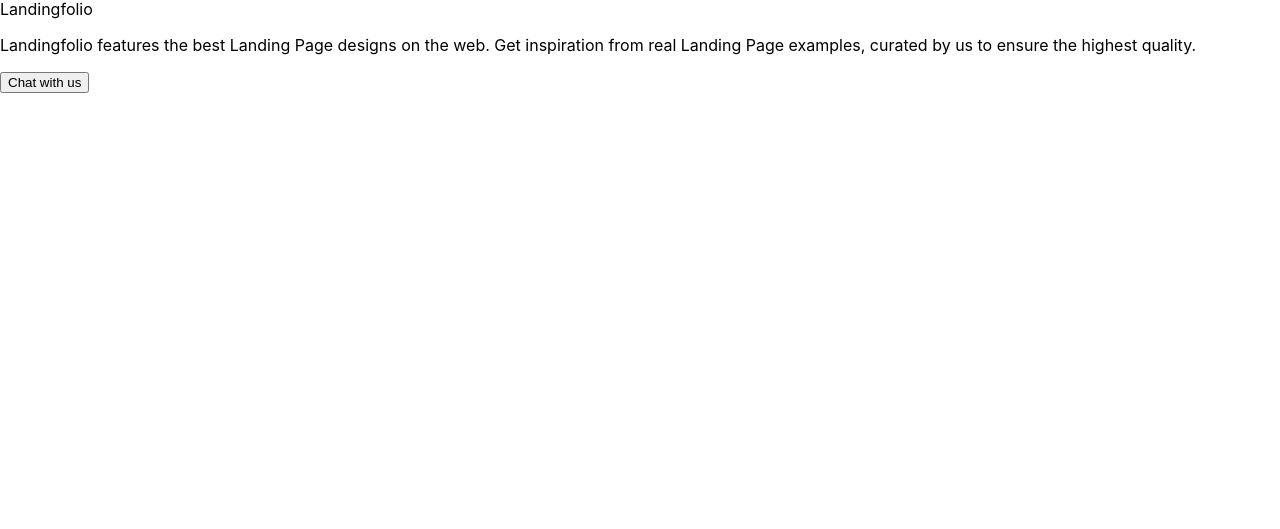
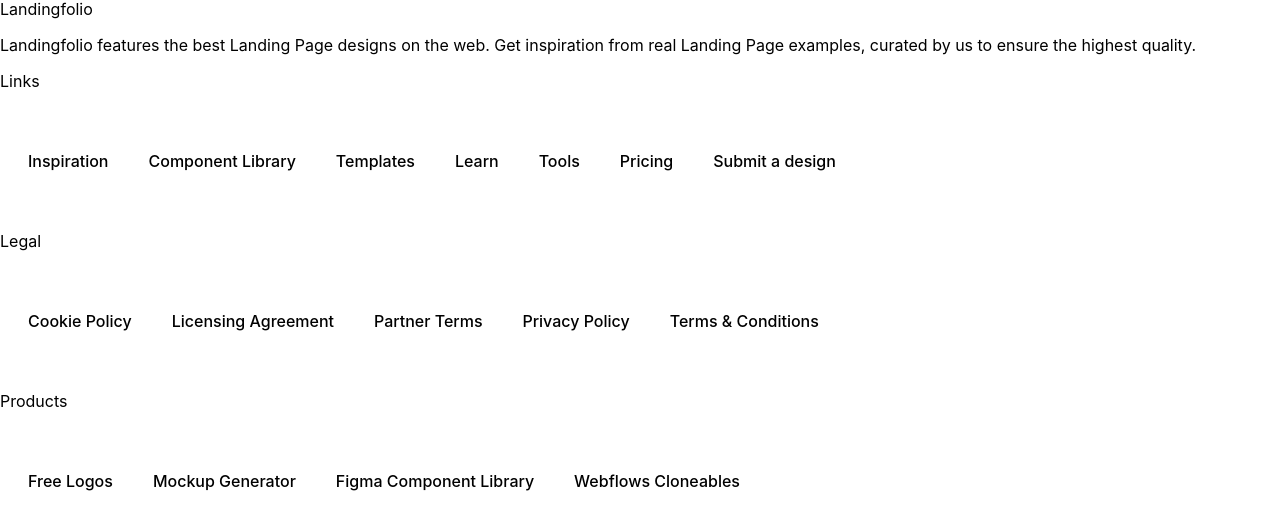
Before and after one commit to Baumi92/react-landing-page-clone-pjct-react-1-landing-page-clone-, a JavaScript app: page / in a window 1280 px wide. Shown: the part 839-1368 px from the top of the page. Before the commit the page ends 932 px from the top, so only its background shows below. Built offline with nearby package versions, Linux system fonts and the light colour scheme; the HTML template or start-up script is replaced by a standard one.

Commit message:
Add footer

```diff
--- a/src/App.js
+++ b/src/App.js
@@ -80,13 +80,78 @@
       </main>
       <footer>
         <div>
-          <span>Landingfolio</span>
-          <p>
-            Landingfolio features the best Landing Page designs on the web. Get
-            inspiration from real Landing Page examples, curated by us to ensure
-            the highest quality.
-          </p>
-          <button> Chat with us</button>
+          <section>
+            <span>Landingfolio</span>
+            <p>
+              Landingfolio features the best Landing Page designs on the web.
+              Get inspiration from real Landing Page examples, curated by us to
+              ensure the highest quality.
+            </p>
+
+            <div>
+              <p>Links</p>
+              <ul>
+                <li>
+                  <a href="/#">Inspiration</a>
+                </li>
+                <li>
+                  <a href="/#">Component Library</a>
+                </li>
+                <li>
+                  <a href="/#">Templates</a>
+                </li>
+                <li>
+                  <a href="/#">Learn</a>
+                </li>
+                <li>
+                  <a href="/#">Tools</a>
+                </li>
+                <li>
+                  <a href="/#">Pricing</a>
+                </li>
+                <li>
+                  <a href="/#">Submit a design</a>
+                </li>
+              </ul>
+              <div>
+                <p>Legal</p>
+                <ul>
+                  <li>
+                    <a href="/#"> Cookie Policy</a>
+                  </li>
+                  <li>
+                    <a href="/#">Licensing Agreement</a>
+                  </li>
+                  <li>
+                    <a href="/#">Partner Terms</a>
+                  </li>
+                  <li>
+                    <a href="/#">Privacy Policy</a>
+                  </li>
+                  <li>
+                    <a href="/#">Terms & Conditions</a>
+                  </li>
+                </ul>
+              </div>
+              <div>
+                <p>Products</p>
+                <ul>
+                  <li>
+                    <a href="/#">Free Logos</a>
+                  </li>
+                  <li>
+                    <a href="/#">Mockup Generator</a>
+                  </li>
+                  <li>
+                    <a href="/#">Figma Component Library</a>
+                  </li>
+                  <li>
+                    <a href="/#">Webflows Cloneables</a>
+                  </li>
+                </ul>
+              </div>
+            </div>
+          </section>
         </div>
       </footer>
     </>
```
